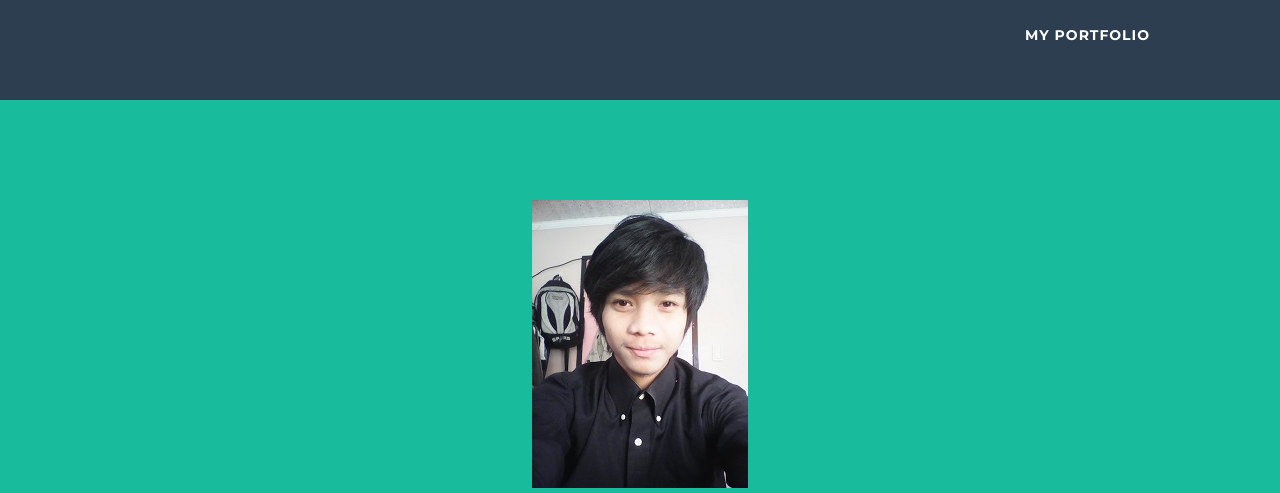
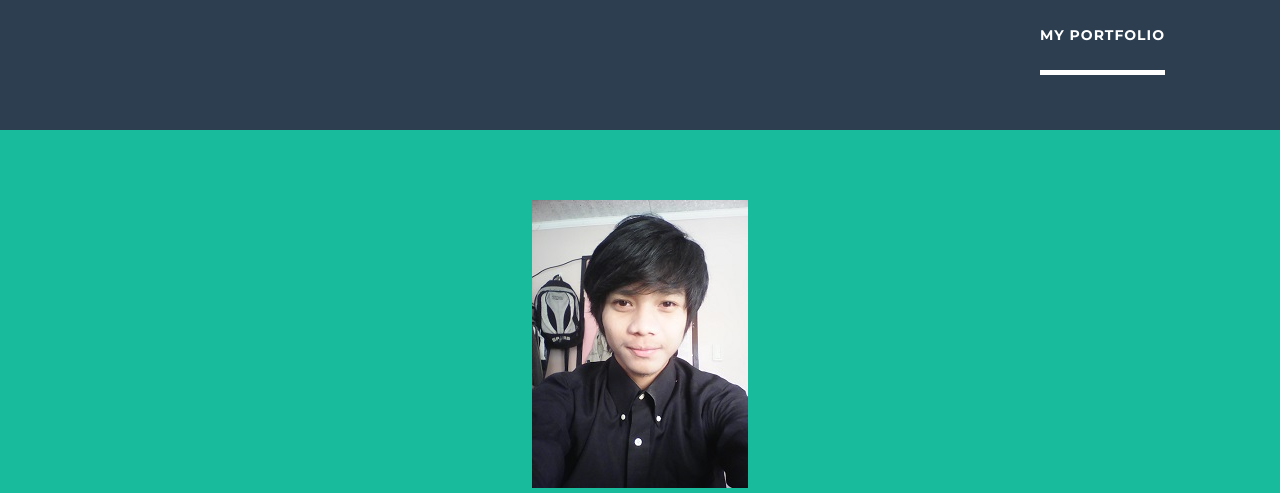
Before and after one commit to pauljohnrabang/johnrabang.github.io, a website: page index.html in a window 1280 px wide. Shown: the top 493 px of the page. Drawn offline with nearby package versions, Linux system fonts and the light colour scheme.

Commit message:
Update index.html

```diff
--- a/index.html
+++ b/index.html
@@ -51,8 +51,9 @@
                         <a href="#page-top"></a>
                     </li>
                     <li class="page-scroll">
-                        <div class="col-lg-12 text-center">
+                        <div class="col-lg-20 text-center">
                        <a href="#portfolio">My Portfolio</a>
+                            <hr class="star-light">
                         </div>
                     </li>
                     <li class="page-scroll">
```
